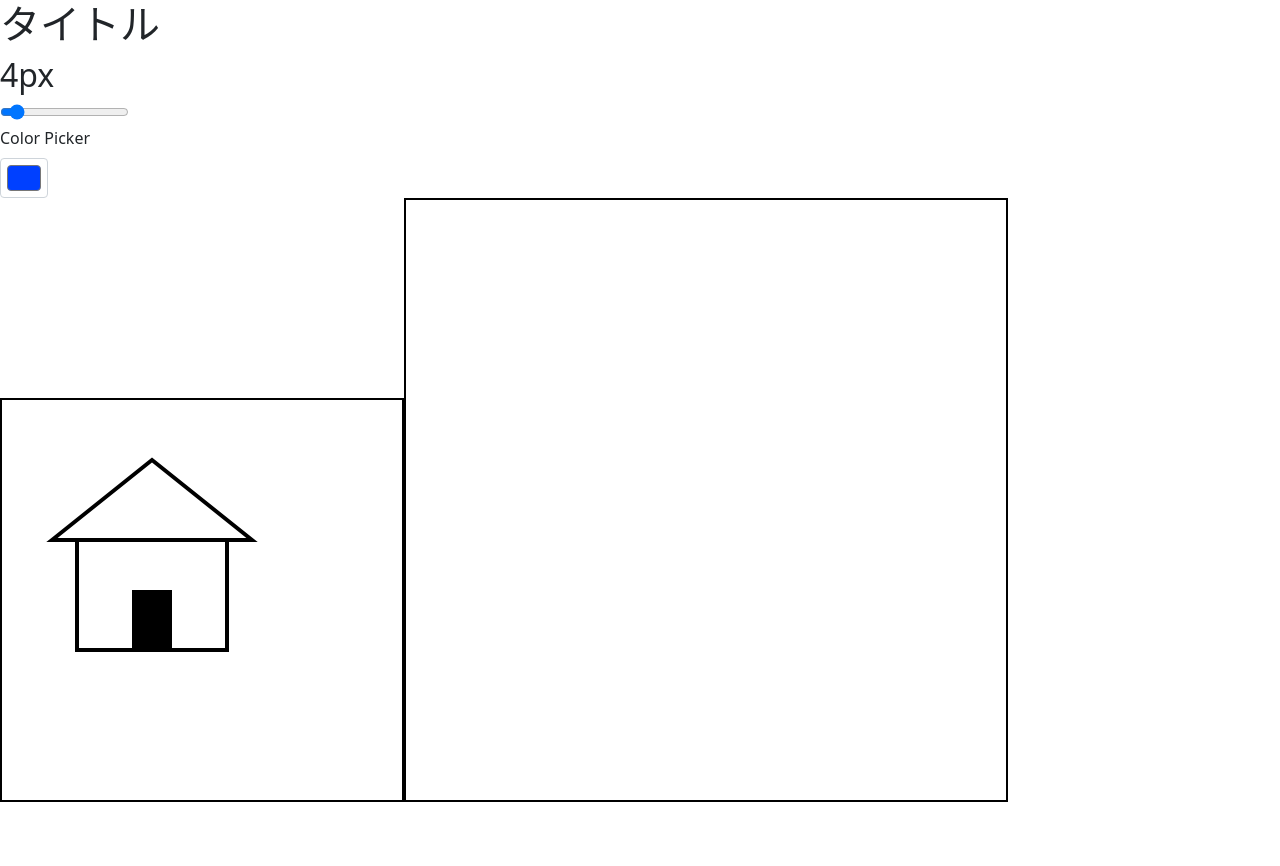
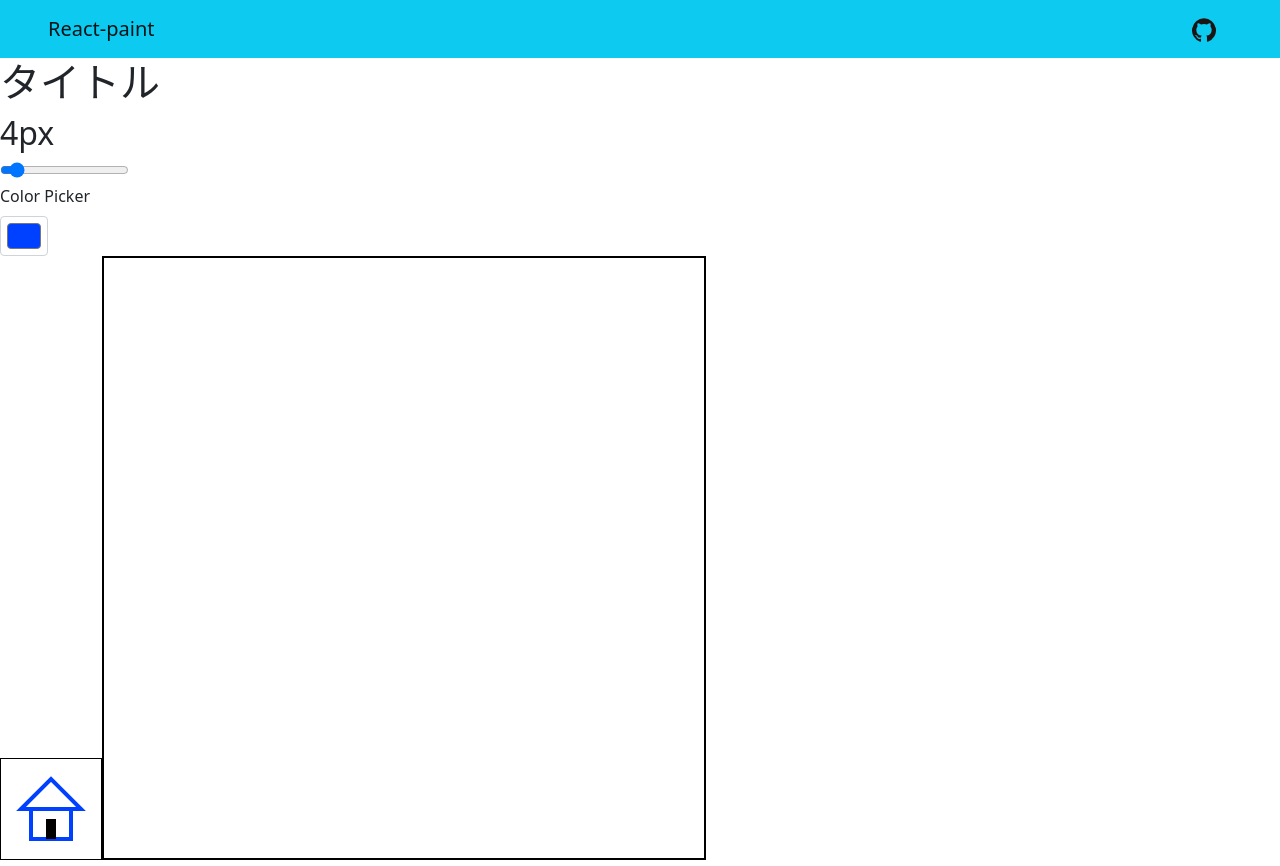
Before and after one commit to kotodu/react-paint, a React (Create React App) app: page / in a window 1280 px wide. Before the commit the page ends 808 px from the top, so only its background shows below. Built offline with nearby package versions, Linux system fonts and the light colour scheme.

Commit message:
♻️描画領域のリファクタリング

```diff
--- a/src/App.jsx
+++ b/src/App.jsx
@@ -1,7 +1,9 @@
 import React from "react";
 import ColorPicker from "./components/ColorPicker";
 import PaintArea from "./components/PaintArea";
+import PreviewHome from "./components/Preview";
 import SizePicker from "./components/SizePicker";
+import TopBar from "./components/TopBar";
 import { APP } from "./const";
 
 /**
@@ -32,6 +34,12 @@ class App extends React.Component {
     render() {
         const lineWidth = this.state.lineWidth;
         const lineColor = this.state.lineColor;
+
+        // 上部バー
+        const topbar = (
+            <TopBar
+            />
+        );
 
         // ヘッダー部
         const title = (
@@ -70,12 +78,22 @@ class App extends React.Component {
             />
         );
 
+        // サンプルのプレビュー
+        const preview = (
+            <PreviewHome
+                lineColor={lineColor}
+                lineWidth={lineWidth}
+            />
+        );
+
         // 描画内容
         return (
             <div>
+                {topbar}
                 {title}
                 {sizePicker}
                 {colorPicker}
+                {preview}
                 {paintArea}
             </div>
         );
--- a/src/components/PaintArea.jsx
+++ b/src/components/PaintArea.jsx
@@ -2,10 +2,23 @@ import React from "react";
 // 参考
 // https://qiita.com/kotodu/items/b563dfe8b08bb3338eb5
 
+
+
+/**
+ * @class PaintArea
+ * @summary 実際に描画可能な領域
+ */
 class PaintArea extends React.Component {
     constructor(props) {
         super(props);
+        /**
+         * stateの初期設定
+         */
         this.state = {
+            /**
+             * @var {boolean} drawing 線を描画中かどうか
+             * @default false
+             */
             drawing: false
         }
         /**
@@ -14,68 +27,93 @@ class PaintArea extends React.Component {
          * @description class記法なので毎回更新する必要あり
          */
         this.px = props.lineWidth;
+
+        /**
+         * @property {string} lineColor 線色
+         * @description class記法なので毎回更新する必要あり
+         */
         this.color = props.lineColor;
+
         // Refの詳細
         // https://ja.reactjs.org/docs/refs-and-the-dom.html
-        this.canvas = React.createRef();
         this.paintArea = React.createRef();
     }
-    draw(px, color) {
-        // https://developer.mozilla.org/ja/docs/Web/API/CanvasRenderingContext2D
-        const canvas = this.canvas.current;
-        const context = canvas.getContext("2d");
-        let ctx = context.canvas.getContext("2d");
-        // 引数のpxをlinewidthに
-        ctx.lineWidth = px;
-        ctx.strokeStyle = color;
-        ctx.fillStyle = color;
-        // 1度消す
-        ctx.clearRect(0, 0, 400, 400)
-        // 以下で壁を作成
-        ctx.strokeRect(75, 140, 150, 110);
-        // 以下でドアを作成
-        ctx.fillRect(130, 190, 40, 60);
-        // 以下で屋根を作成
-        ctx.moveTo(50, 140);
-        ctx.lineTo(150, 60);
-        ctx.lineTo(250, 140);
-        ctx.closePath();
-        // この設定で描画
-        ctx.stroke();
-    }
+
+    /**
+     * @summary DOM描画完了時、contextを取得し、線幅と線色を設定する
+     */
     componentDidMount() {
+        // 現在のcontextを取得する
         this.ctx = this.paintArea.current.getContext("2d");
         this.ctx.lineWidth = this.px;
         this.ctx.strokeStyle = this.color;
-        this.draw(this.px);
     }
+
+    /**
+     * @summary 更新があった場合、線幅、線色を更新する
+     */
     componentDidUpdate() {
         // thispxを更新
         this.px = this.props.lineWidth;
         this.color = this.props.lineColor;
 
-        // 家を描画
-        this.draw(this.px, this.color);
-
         // canvasの線幅を更新
         this.ctx.lineWidth = this.px;
         this.ctx.strokeStyle = this.color;
     }
+
+    /**
+     * @method drawLineStart 線の描画を開始する
+     * @param {number} x X座標
+     * @param {number} y Y座標
+     */
+    drawLineStart(x, y) {
+
+        // 描画開始
+        this.setState({
+            drawing: true
+        });
+
+        // 線を開始する
+        const ctx = this.ctx;
+        ctx.beginPath();
+        ctx.moveTo(x, y);
+        ctx.stroke();
+    }
+
+    /**
+     * @method drawingLine 線に点を追加する
+     * @param {number} x X座標
+     * @param {number} y Y座標
+     */
+    drawingLine(x, y) {
+        const ctx = this.ctx;
+        ctx.lineTo(x, y);
+        ctx.stroke();
+    }
+
+    /**
+     * @method drawLineEnd 線の描画を終了する
+     * @param {number} x X座標
+     * @param {number} y Y座標
+     */
+    drawLineEnd(x, y) {
+
+        // 描画終了処理
+        this.setState({
+            drawing: false
+        });
+
+        // 線も閉じる
+        const ctx = this.ctx;
+        ctx.lineTo(x, y);
+        ctx.stroke();
+    }
+
     render() {
+
+        // 描画内容
         return (
-            <div
-            >
-                <canvas
-                    id="canvas"
-                    ref={this.canvas}
-                    width="400"
-                    height="400"
-                    style={{
-                        borderStyle: "solid",
-                        borderColor: "black",
-                        borderWidth: 2,
-                    }}
-                />
             <canvas
                 id="paintArea"
                 ref={this.paintArea}
@@ -87,48 +125,27 @@ class PaintArea extends React.Component {
                     borderWidth: 2,
                 }}
                 onMouseDown={e => {
+                    // 描画を開始する
                     const x = e.pageX - e.currentTarget.offsetLeft;
                     const y = e.pageY - e.currentTarget.offsetTop;
-
-                        // 描画開始
-                        this.setState({
-                            drawing: true
-                        });
-
-                        // 線を開始する
-                        const ctx = this.ctx;
-                        ctx.beginPath();
-                        ctx.moveTo(x, y);
-                        ctx.stroke();
+                    this.drawLineStart(x, y);
                 }}
                 onMouseMove={e => {
+                    const x = e.pageX - e.currentTarget.offsetLeft;
                     const y = e.pageY - e.currentTarget.offsetTop;
-                        const x = e.pageX - e.currentTarget.offsetLeft;
 
                     // 描画中なら点を追加する
                     // また、描画もおこなう
                     if (this.state.drawing) {
-                            const ctx = this.ctx;
-                            ctx.lineTo(x, y);
-                            ctx.stroke();
+                        this.drawingLine(x, y);
                     }
                 }}
                 onMouseUp={e => {
+                    const x = e.pageX - e.currentTarget.offsetLeft;
                     const y = e.pageY - e.currentTarget.offsetTop;
-                        const x = e.pageX - e.currentTarget.offsetLeft;
-
-                        // 描画終了処理
-                        this.setState({
-                            drawing: false
-                        });
-
-                        // 線も閉じる
-                        const ctx = this.ctx;
-                        ctx.lineTo(x, y);
-                        ctx.stroke();
+                    this.drawLineEnd(x, y);
                 }}
             />
-            </div>
         );
 
     }
--- /dev/null
+++ b/src/components/Preview.jsx
@@ -0,0 +1,95 @@
+import React from "react";
+
+/**
+ * 既定値
+ */
+const canvasDefault = {
+    WIDTH: 100,
+    HEIGHT: 100
+}
+
+/**
+ * @constant CANVAS canvasについての定数
+ */
+const CANVAS = Object.freeze(canvasDefault);
+
+
+/**
+ * @summary 現在の設定でサンプルをプレビューする
+ * @param {*} param0
+ * @description 家を描画する
+ */
+class PreviewHome extends React.Component {
+    constructor(props) {
+        super(props);
+        this.canvas = React.createRef();
+    }
+    componentDidMount() {
+        this.drawHome();
+    }
+    componentDidUpdate() {
+
+        this.drawHome();
+    }
+
+    /**
+     * @method drawHome Canvasに家を描く
+     * @description px,co
+     */
+    drawHome() {
+
+        // 線幅
+        const px = this.props.lineWidth;
+
+        // 線色
+        const lineColor = this.props.lineColor;
+
+        // 塗り色
+        const fillColor = this.props.fillColor;
+
+        // キャンバスの状態
+        const ctx = this.canvas.current.getContext("2d");
+
+        // https://developer.mozilla.org/ja/docs/Web/API/CanvasRenderingContext2D
+
+        // 引数のpxをlinewidthに
+        ctx.lineWidth = px;
+        ctx.strokeStyle = lineColor;
+        ctx.fillStyle = fillColor;
+        // 1度消す
+        ctx.clearRect(0, 0, CANVAS.WIDTH, CANVAS.HEIGHT)
+
+        // 以下で壁を作成
+        ctx.strokeRect(30, 50, 40,30);
+
+        // 以下でドアを作成
+        ctx.fillRect(45, 60, 10, 20);
+
+        // 以下で屋根を作成
+        ctx.moveTo(20, 50);
+        ctx.lineTo(50, 20);
+        ctx.lineTo(80, 50);
+        ctx.closePath();
+
+        // この設定で描画
+        ctx.stroke();
+    }
+    render() {
+
+        // 描画内容
+        return (
+            <canvas
+                id="previewCanvas"
+                ref={this.canvas}
+                width={CANVAS.WIDTH}
+                height={CANVAS.HEIGHT}
+                style={{
+                    borderStyle: "solid",
+                    borderColor: "black",
+                    borderWidth: 1,
+                }}
+            />
+        );
+    }
+}
+export default PreviewHome;
```
Lines whose indentation alone changed are shown as unchanged.
